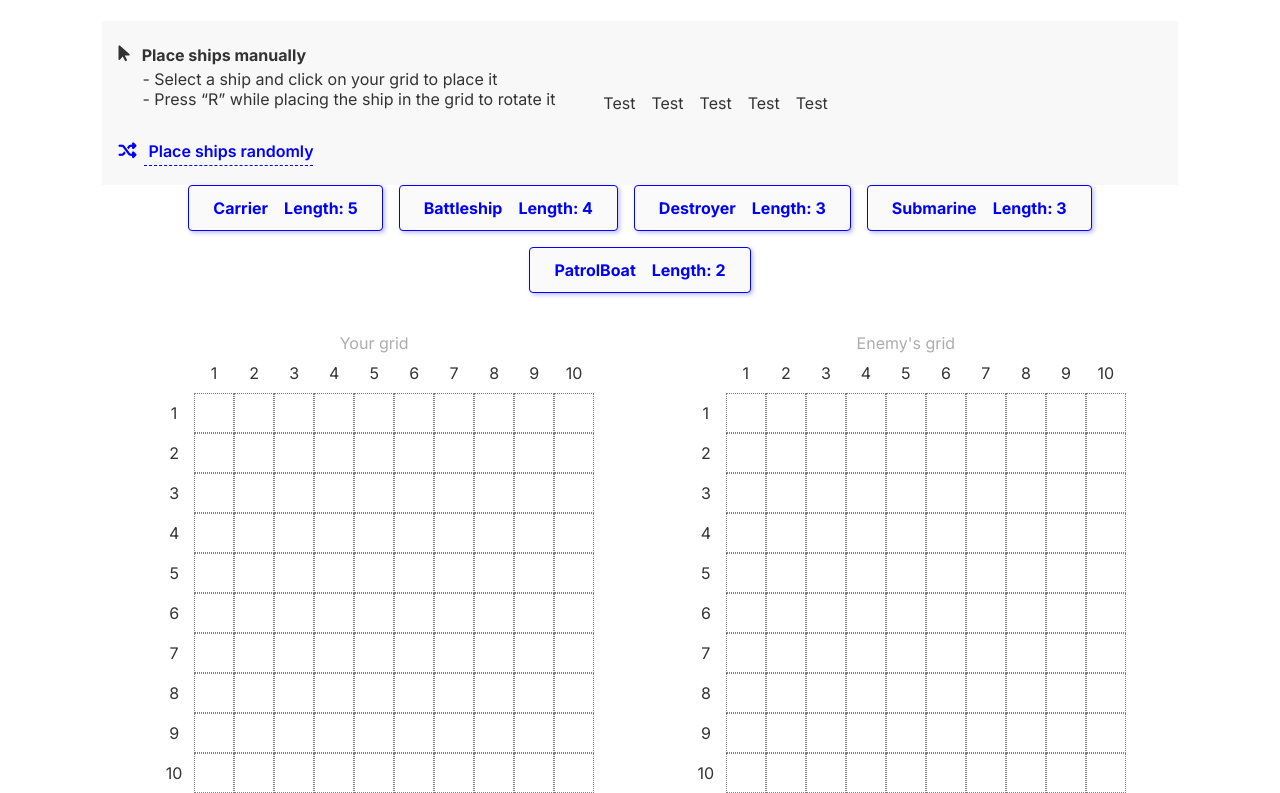
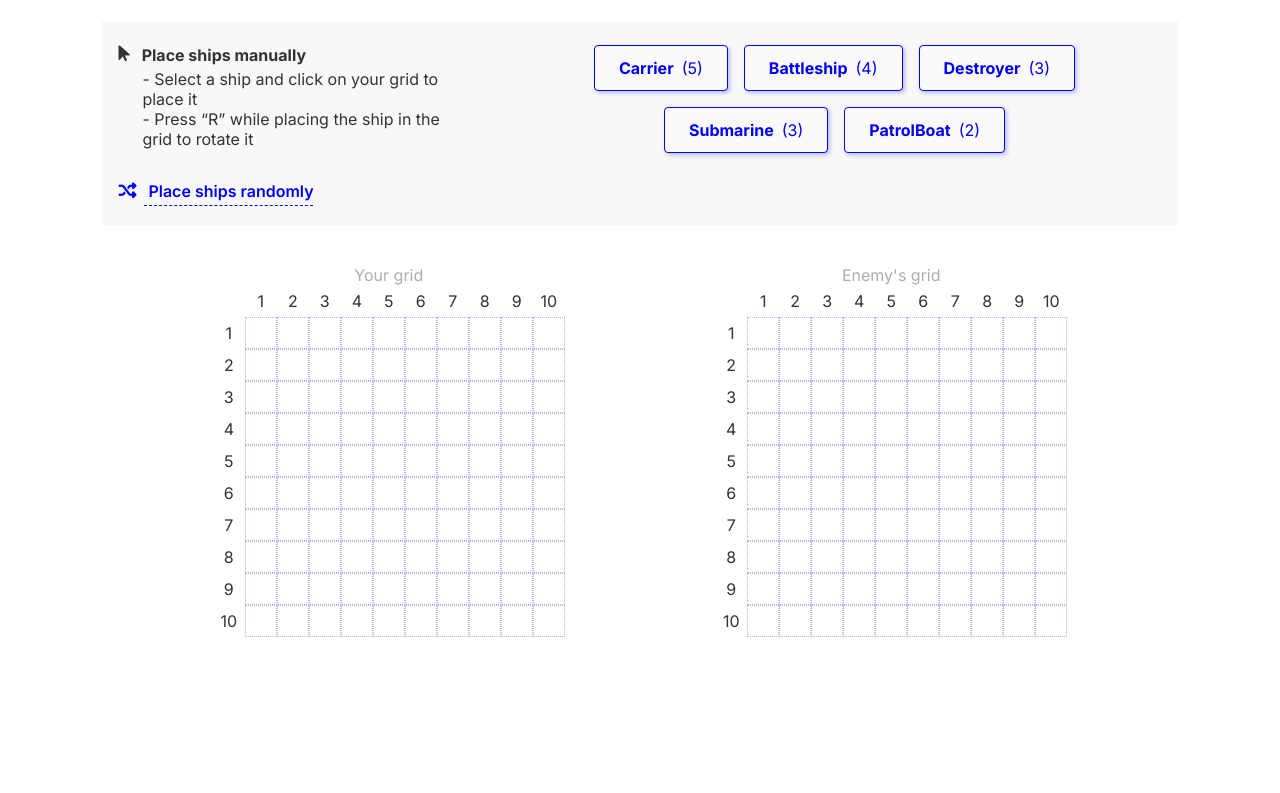
Before and after one commit to MMadlos/battleship-game, a website built with webpack: page src/index.html in a window 1280 px wide. Shown: the part 67-860 px from the top of the page. After the commit the page ends 800 px from the top, so only its background shows below. Built offline with nearby package versions, Linux system fonts and the light colour scheme.

Commit message:
Add ship-list to container and add styles

```diff
--- a/src/index.html
+++ b/src/index.html
@@ -40,13 +40,7 @@
 						</button>
 					</div>
 				</div>
-				<div class="ship-list">
-					<p>Test</p>
-					<p>Test</p>
-					<p>Test</p>
-					<p>Test</p>
-					<p>Test</p>
-				</div>
+				<div class="ship-list"></div>
 				<!-- <div class="text-container">
 				<p>Place your ships</p>
 			</div> -->
--- a/src/index.js
+++ b/src/index.js
@@ -4,7 +4,7 @@ import { PLAYER } from "./modules/player"
 import { setRandomShips, getRandomBetween } from "./modules/placeShipsRandom"
 import { setEnemyShips } from "./modules/defaultShips"
 
-import { displayShipList, shipCardStyle } from "./modules/DOM/ship-list"
+import { appendShipList, shipCardStyle } from "./modules/DOM/ship-list"
 import { displayGrid, addShipPreview, removeShipPreview, addShipToGrid, toggleGameContainer, removePreviousGameboard } from "./modules/DOM/gameboard"
 import { displayErrorMessage, removeErrorMessage } from "./modules/DOM/messages"
 import { GameOverDOM } from "./modules/DOM/GameOver"
@@ -18,7 +18,7 @@ const gameboardTwo = playerTwo.gameboard
 initGame()
 
 function initGame() {
-	displayShipList()
+	appendShipList()
 	displayGrid(playerOne)
 	displayGrid(playerTwo)
 	selectAndPlaceShip()
--- a/src/modules/DOM/ship-list.js
+++ b/src/modules/DOM/ship-list.js
@@ -1,16 +1,12 @@
 import { SHIP_LENGTH } from "../ship"
 
-export function displayShipList() {
-	const shipList = document.createElement("section")
-	shipList.classList.add("ship-list")
+export function appendShipList() {
+	const shipList = document.querySelector(".ship-list")
 
 	for (const [shipName, shipLength] of Object.entries(SHIP_LENGTH)) {
 		const card = createShipElement(shipName, shipLength)
 		shipList.append(card)
 	}
-
-	const textSection = document.querySelector(".text-section")
-	textSection.after(shipList)
 }
 
 // Create the DOM
@@ -25,7 +21,7 @@ function createShipElement(shipName, shipLength) {
 
 	const shipLengthEl = document.createElement("p")
 	shipLengthEl.className = "ship-length"
-	shipLengthEl.textContent = `Length: ${shipLength}`
+	shipLengthEl.textContent = `(${shipLength})`
 
 	div.append(shipNameEl, shipLengthEl)
 	return div
--- a/src/style.css
+++ b/src/style.css
@@ -4,7 +4,8 @@
 	--green: #2ca800;
 	--green-ligth: #dcf0de;
 	--blue: #0000ff;
-	--blue-light: #e8e8f5;
+	--blue-light: #f2f2ff;
+	--purple: #b4b4ff;
 	--red: #ff0000;
 	--red-light: #ffaeae;
 	--white-ligth: #fafafa;
@@ -141,9 +142,10 @@ h1 {
 
 .ship-list {
 	display: flex;
+	justify-content: center;
+	align-self: flex-start;
 	flex-wrap: wrap;
-	justify-content: center;
-	align-items: center;
+	flex-grow: 1;
 	gap: 16px;
 }
 
@@ -155,12 +157,14 @@ h1 {
 	box-shadow: 2px 2px 4px 0px rgba(0, 0, 255, 0.25);
 
 	display: flex;
-	justify-content: space-around;
-	gap: 16px;
+	gap: 8px;
 }
 
 .ship-card > p {
 	color: var(--blue);
+}
+
+.ship-card > p:not(.ship-length) {
 	font-weight: 700;
 }
 
@@ -202,7 +206,7 @@ h1 {
 
 .cell {
 	min-width: 24px;
-	width: 40px;
+	width: 32px;
 	aspect-ratio: 1/1;
 	display: flex;
 	justify-content: center;
@@ -210,11 +214,16 @@ h1 {
 }
 
 .cell:not(.coordX):not(.coordY) {
-	border: 1px dotted grey;
+	border: 1px dotted var(--purple);
+}
+
+.ship-preview {
+	background-color: var(--green-ligth);
+	border: solid 1px var(--green);
 }
 
 .ship-placed {
-	background-color: lightblue;
+	background-color: var(--blue-light);
 }
 
 .hit {
@@ -223,10 +232,6 @@ h1 {
 
 .missed {
 	background-color: lightcoral;
-}
-
-.ship-preview {
-	background-color: lightseagreen;
 }
 
 .ship-placed.ship-preview,
```
